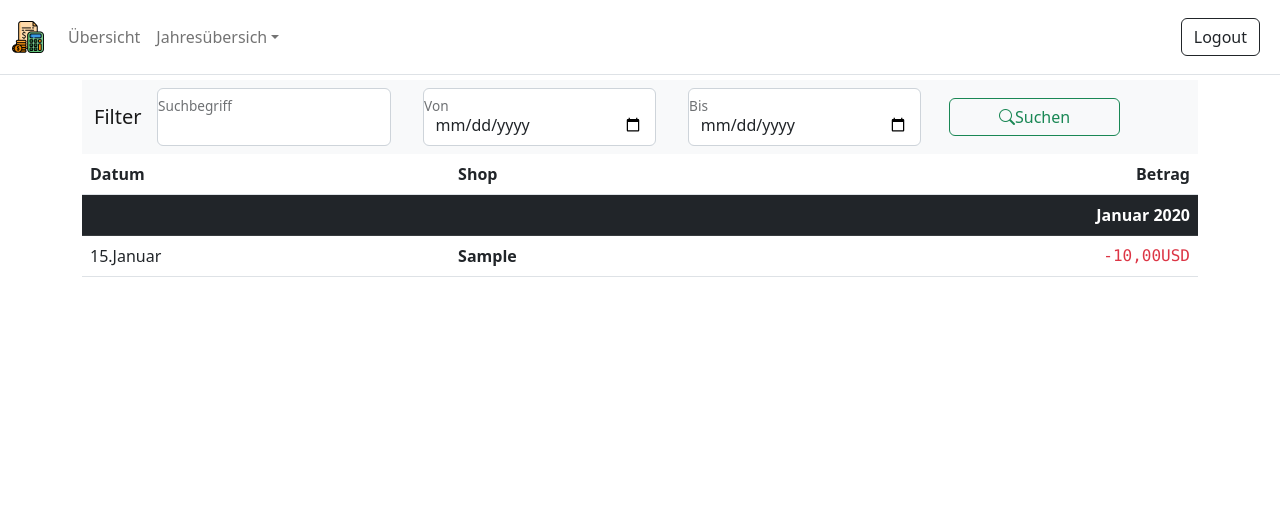
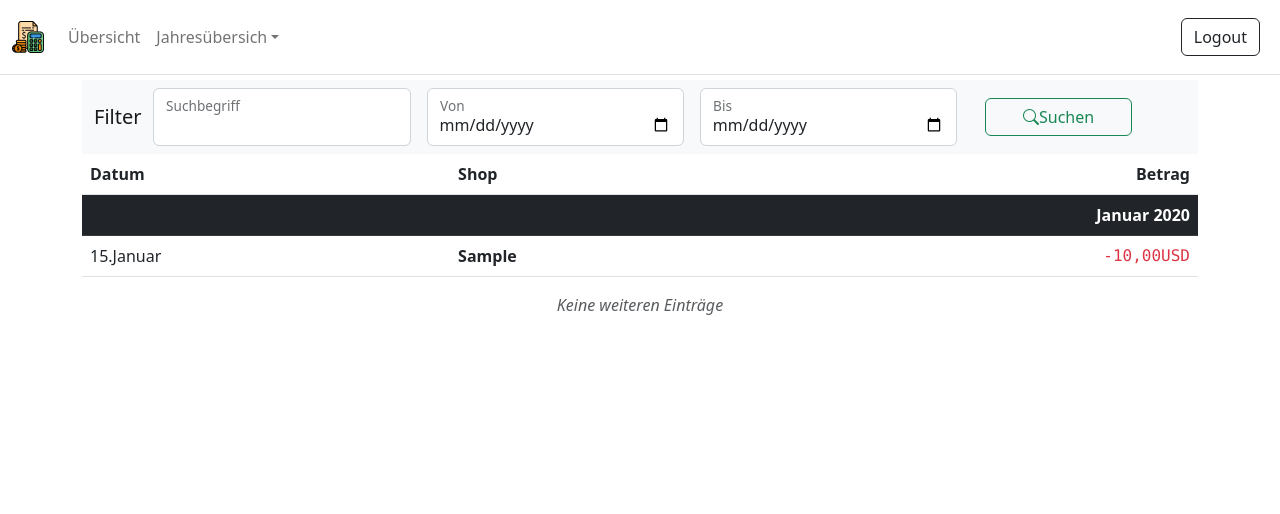
Before and after one commit to dangrie158/BookKeeper, a Django app: page /entries/ in a window 1280 px wide. Shown: the top 514 px of the page. Run offline with Django 4.2, Linux system fonts and the light colour scheme; a user stored in the database is signed in; tables that the repository leaves empty hold one stand-in row (values such as "Sample post"); some libraries are stand-ins or nearby versions.

Commit message:
added pagination

```diff
--- a/bookkeeping/models.py
+++ b/bookkeeping/models.py
@@ -1,6 +1,5 @@
 from datetime import date
 from pathlib import Path
-from tabnanny import verbose
 from django.db import models
 from django.db.models.signals import pre_delete
 from django.dispatch import receiver
--- a/bookkeeping/templates/bookkeeping/bookentry_list.html
+++ b/bookkeeping/templates/bookkeeping/bookentry_list.html
@@ -25,19 +25,21 @@
         </button>
         <div class="collapse navbar-collapse" id="filterForm">
             <form class="row gap-2 w-100 align-items-center" method="get">
-                <div class="form-floating col-lg-3">
+                <div class="form-floating p-0 ms-2 col-lg-3">
                     {% render_field search_form.term class="form-control" %}
                     <label for="{{ search_form.term.name }}">{{ search_form.term.label }}</label>
                 </div>
-                <div class="form-floating col-lg-3">
+                <div class="form-floating p-0 ms-2 col-lg-3">
                     {% render_field search_form.from_date class="form-control" placeholder=search_form.from_date.label type='date' %}
                     <label for="{{ search_form.from_date.name }}">{{ search_form.from_date.label }}</label>
                 </div>
-                <div class="form-floating col-lg-3">
+                <div class="form-floating p-0 ms-2 col-lg-3">
                     {% render_field search_form.to_date class="form-control" placeholder=search_form.to_date.label type='date' %}
                     <label for="{{ search_form.to_date.name }}">{{ search_form.to_date.label }}</label>
                 </div>
-                <button class="btn btn-outline-success col-lg-2 mx-2" type="submit"><i class="bi bi-search"></i>Suchen</button>
+                <div class="btn-group col-lg-2 mx-2" role="group" >
+                    <button class="btn btn-outline-success" type="submit"><i class="bi bi-search"></i>Suchen</button>
+                </div>
             </form>
         </div>
     </div>
@@ -69,9 +71,40 @@
         {% endfor %}
     {% endfor %}
 </table>
+
+{% if page_obj.has_other_pages %}
+<nav>
+    <ul class="pagination justify-content-center">
+    {% if page_obj.has_previous %}
+    <li class="page-item">
+        <a class="page-link" href="?page={{page_obj.prev_page_number}}">
+            <span aria-hidden="true">&laquo;</span>
+            <span class="sr-only">Zurück</span>
+        </a>
+    </li>
+    {% endif %}
+    <li class="page-item disabled">
+        <a class="page-link" href="#">Seite {{ page_obj.number }} / {{ page_obj.paginator.num_pages }}</a>
+    </li>
+    {% if page_obj.has_next %}
+    <li class="page-item">
+        <a class="page-link" href="{% url 'entry-list' %}?page={{page_obj.next_page_number}}">
+            <span aria-hidden="true">&raquo;</span>
+            <span class="sr-only">Weiter</span>
+        </a>
+    </li>
+    {% endif %}
+    </ul>
+</nav>
 {% else %}
-    <p class="lead text-muted text-center mt-5">Keine Einträge vorhanden</p>
+<p class="text-muted text-center"><em>Keine weiteren Einträge</em></p>
 {% endif %}
+
+{% else %}
+<p class="lead text-muted text-center mt-5">Keine Einträge vorhanden</p>
+{% endif %}
+
+
 <a class="btn btn-primary floating-action-button" href="{% url 'entry-add' %}" role="button">
     <i class="bi bi-plus"></i>
 </a>
--- a/bookkeeping/views.py
+++ b/bookkeeping/views.py
@@ -40,7 +40,7 @@ class NoConfirmDeleteView(DeleteView):
 class BookView(LoginRequiredMixin, ListView):
     template_name = "book.html"
     model = models.BookEntry
-    paginate_by = 30
+    paginate_by = 20
 
     def get_queryset(self):
         queryset = super().get_queryset()
```
